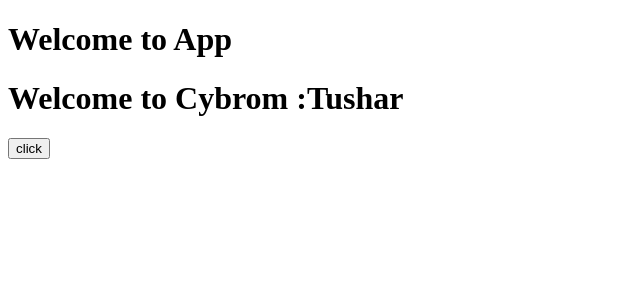
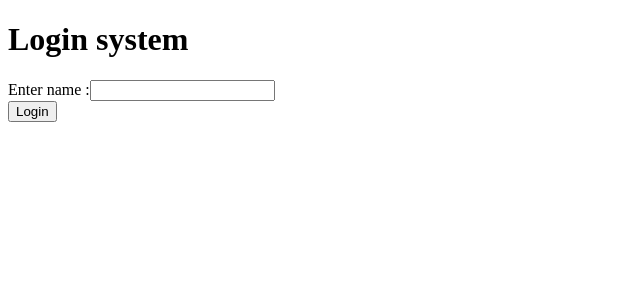
Before and after one commit to git-tusharr/react-practice, a React (Vite) app: page / in a window 1280 px wide. Shown: the top 300 px of the page, without its empty margins (0-640 px from the left). Built offline with nearby package versions, Linux system fonts and the light colour scheme.

Commit message:
login and logout

```diff
--- a/src/App.jsx
+++ b/src/App.jsx
@@ -1,13 +1,18 @@
-import Cybrom from "./Cybrom";
+import AuthApp from "./AuthApp";
+import UnAuthApp from "./UnAuthApp";
+import { useContext } from "react";
+import { MyLoginContext } from "./LoginContext";
+
 
 const App=()=>{
-
+    const { user } = useContext(MyLoginContext);
     return(
         <>
-        <h1>Welcome to App</h1>
-        <Cybrom/>
+        <h1>Login system</h1>
+        {user.auth? <AuthApp/> :<UnAuthApp/> }
+        </>
 
-        </>
     )
 }
+
 export default App;
--- /dev/null
+++ b/src/AuthApp.jsx
@@ -0,0 +1,16 @@
+import { useContext } from "react";
+import { MyLoginContext } from "./LoginContext";
+
+const AuthApp=()=>{
+    const {user,logout}=useContext(MyLoginContext);
+    return(
+        <>
+        <h1>Welcome : {user.name} </h1>
+        <button onClick={()=>{logout()}}>logout</button>
+        <br />
+        </>
+
+    )
+}
+
+export default AuthApp;
--- a/src/Cybrom.jsx
+++ /dev/null
@@ -1,13 +0,0 @@
-import { useContext } from "react";
-import { UserContext } from "./myContext";
-
-const Cybrom=({children})=>{
-    const {user,setUser}=useContext(UserContext);
-    return(
-        <>
-        <h1>Welcome to Cybrom :{user}</h1>
-        <button onClick={()=>{setUser("sohan")}} >click</button>
-        </>
-    )
-}
-export default Cybrom;
--- /dev/null
+++ b/src/LoginContext.jsx
@@ -0,0 +1,21 @@
+import {  createContext,useState } from "react";
+
+const MyLoginContext=createContext();
+const LoginContext=({children})=>{
+    const [user,setUser]=useState({name:"",auth:false});
+
+    const login=(nm)=>{
+        setUser({name:nm,auth:true});
+    }
+
+    const logout=(nm)=>{
+        setUser({name:"",auth:false});
+    }
+   return (
+        <MyLoginContext.Provider value={{ user, login, logout }}>
+            {children}
+        </MyLoginContext.Provider>
+    );
+}
+export default LoginContext;
+export {MyLoginContext};
--- /dev/null
+++ b/src/UnAuthApp.jsx
@@ -0,0 +1,19 @@
+import { useState } from "react";
+import { useContext } from "react";
+import { MyLoginContext } from "./LoginContext";
+
+const UnAuthApp=()=>{
+    const [textval,setTextVal]=useState("");
+    const {login}=useContext(MyLoginContext);
+    return(
+        <>
+        Enter name :
+        <input type="text" value={textval} onChange={(e)=>{setTextVal(e.target.value)}} />
+        <br />
+        <button onClick={()=>{login(textval)}}>Login</button>
+        </>
+
+    )
+}
+
+export default UnAuthApp;
--- a/src/main.jsx
+++ b/src/main.jsx
@@ -1,12 +1,14 @@
     import { createRoot } from 'react-dom/client'
     import App from './App.jsx'
+    import LoginContext from './LoginContext.jsx'
 
-    import MyContext from './myContext.jsx'
 
     createRoot(document.getElementById('root')).render(
 
-        <MyContext>
+        <LoginContext>
             <App />
-        </MyContext>
+        </LoginContext>
+
+
 
     )
--- a/src/myContext.jsx
+++ /dev/null
@@ -1,17 +0,0 @@
-import { createContext,useState } from "react";
-const UserContext=createContext();
-
-
-const MyContext=({children})=>{
-    const [user,setUser]=useState("Tushar");
-
-    return(
-        <>
-        <UserContext.Provider value={{user,setUser}}>
-            {children}
-        </UserContext.Provider>
-        </>
-    )
-}
-export default MyContext;
-export {UserContext};
```
